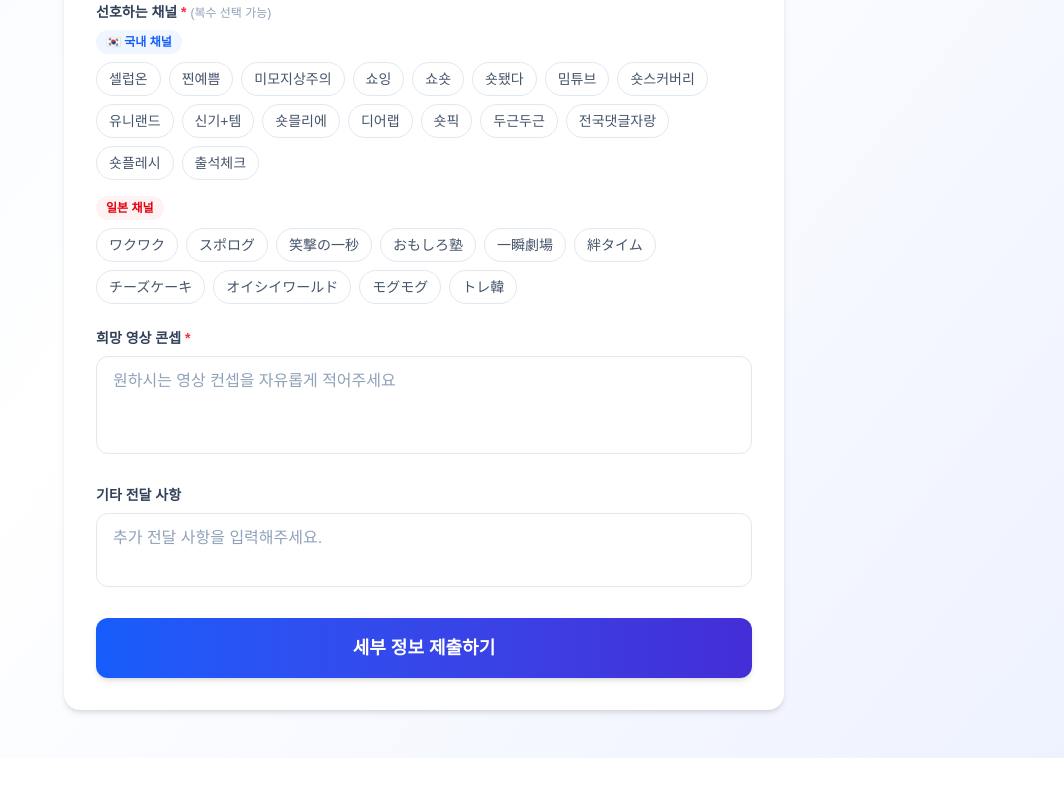
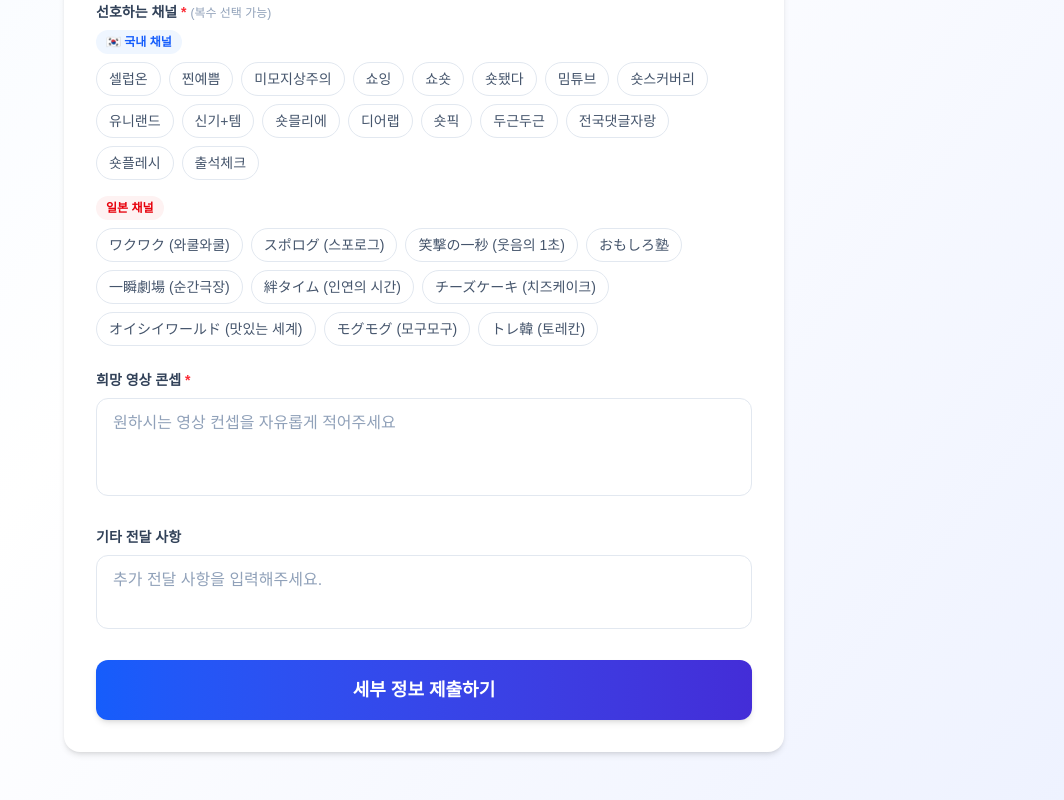
Before and after one commit to theooozy/hrcompany, a Next.js app: page /portal/details in a window 1280 px wide. Shown: the part 843-1643 px from the top of the page, without its empty margins (216-1280 px from the left). Before the commit the page ends 1601 px from the top, so only its background shows below. Built offline with nearby package versions, Linux system fonts and the light colour scheme; no server answers; sample sign-in values are in the browser's storage.

Commit message:
Fix: 일본 채널 버튼에 한글 표기 적용 (getJpChLabel)

```diff
--- a/app/portal/details/page.tsx
+++ b/app/portal/details/page.tsx
@@ -281,7 +281,7 @@ className={`px-3 py-1.5 rounded-full text-sm font-medium border transition-all $
 {JAPAN_CHANNELS.map(ch => (
 <button key={ch} type="button" onClick={() => handleChannelToggle(ch)}
 className={`px-3 py-1.5 rounded-full text-sm font-medium border transition-all ${preferredChannels.includes(ch) ? 'bg-red-500 text-white border-red-500' : 'bg-white text-slate-600 border-slate-200 hover:border-red-400 hover:text-red-500'}`}>
-{ch}
+{getJpChLabel(ch)}
 </button>
 ))}
 </div>
```
